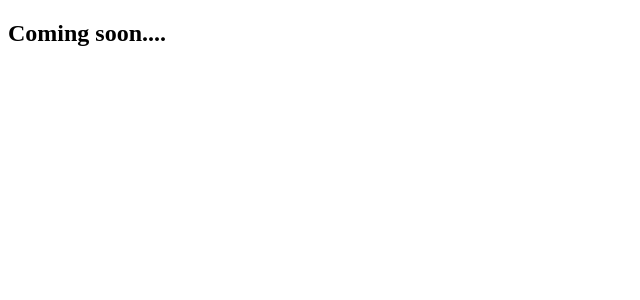
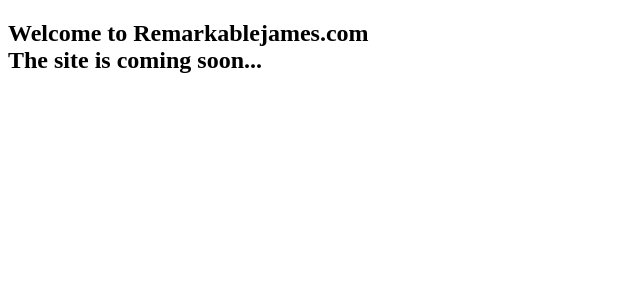
Before and after one commit to remarkablejames/portifolio, a React (Create React App) app: page / in a window 1280 px wide. Shown: the top 300 px of the page, without its empty margins (0-640 px from the left). Built offline with nearby package versions, Linux system fonts and the light colour scheme.

Commit message:
initialising the website with coming soon text

```diff
--- a/src/App.js
+++ b/src/App.js
@@ -1,7 +1,11 @@
 import React from "react";
 
 const App = () => {
-  return <h2>Coming soon....</h2>;
+  return (
+    <h2>
+      Welcome to Remarkablejames.com <br /> The site is coming soon...
+    </h2>
+  );
 };
 
 export default App;
```
